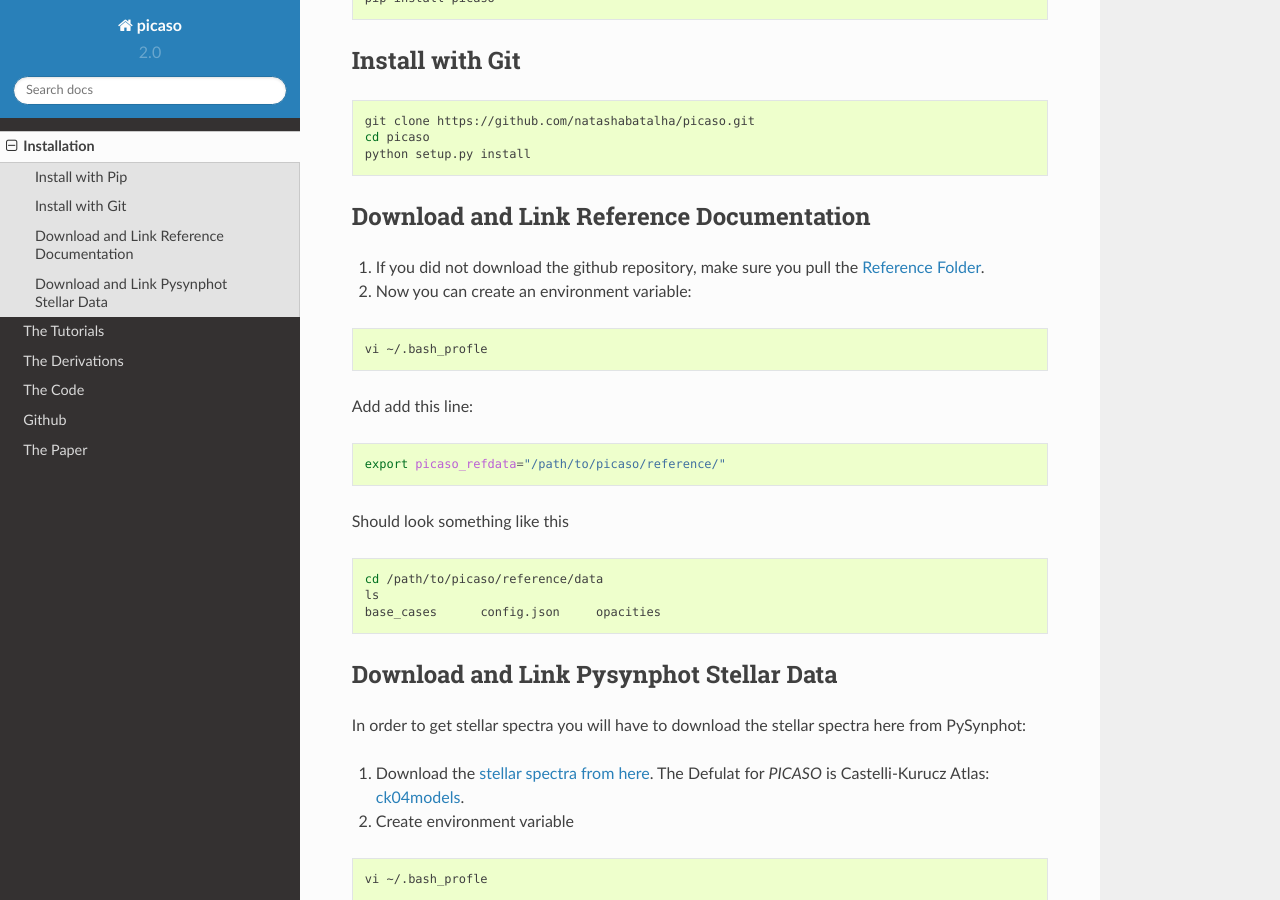
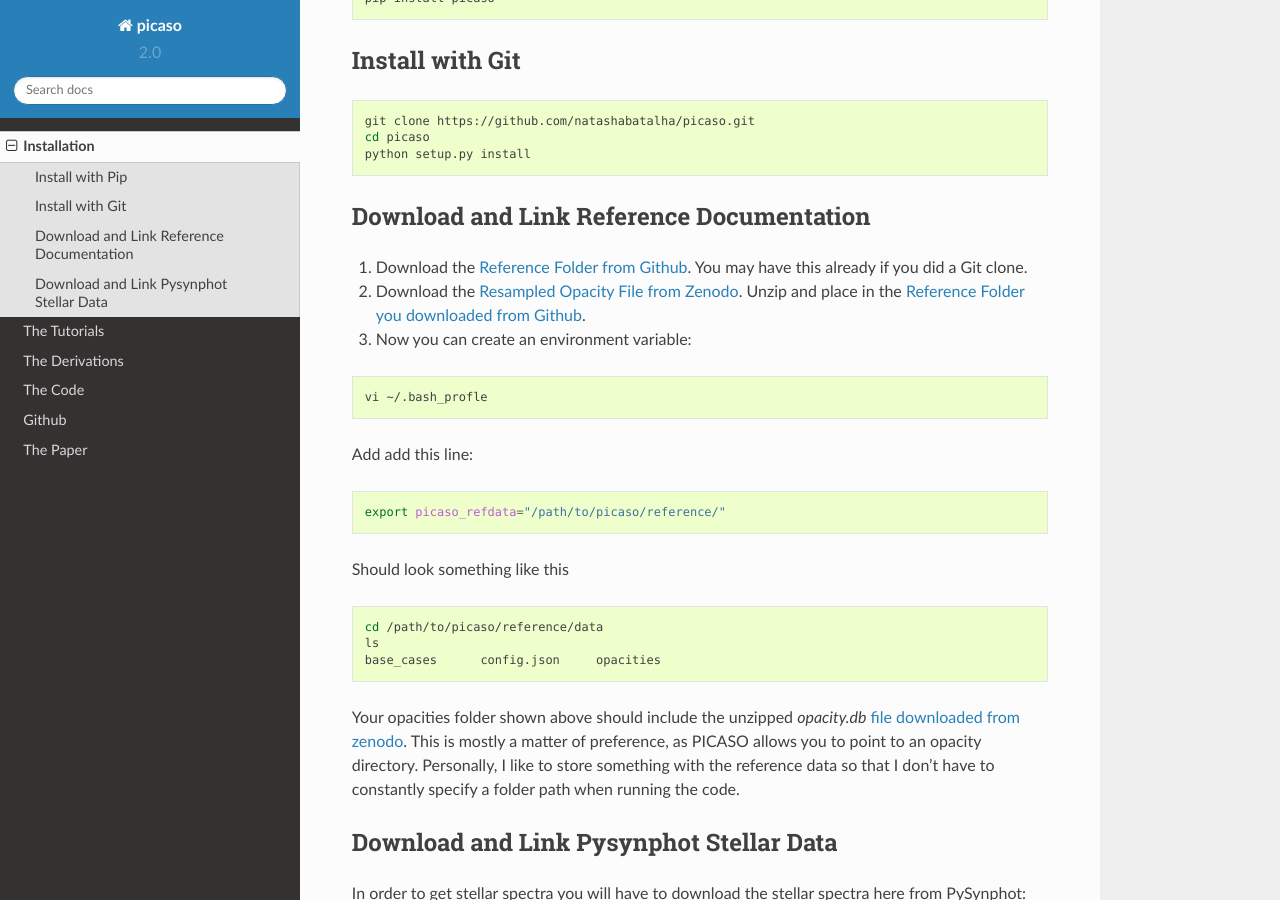
Before and after one commit to natashabatalha/picaso, a Sphinx documentation site: the page built from docs/installation.rst, in a window 1280 px wide and 900 px high, scrolled down 239 px. Built offline with Sphinx 7.4.7 and the Read the Docs theme 2.0.0, drawn with Linux system fonts in a browser that asks for light colours; pages that are not in the unit, such as notebooks, are missing from menus.

Commit message:
zenodo opacity link

```diff
--- a/docs/installation.rst
+++ b/docs/installation.rst
@@ -21,9 +21,11 @@
 Download and Link Reference Documentation
 -----------------------------------------
 
-1) If you did not download the github repository, make sure you pull the `Reference Folder <https://github.com/natashabatalha/picaso/tree/master/reference>`_.
+1) Download the `Reference Folder from Github <https://github.com/natashabatalha/picaso/tree/master/reference>`_. You may have this already if you did a Git clone.
 
-2) Now you can create an environment variable:
+2) Download the `Resampled Opacity File from Zenodo <https://doi.org/10.5281/zenodo.3759675>`_. Unzip and place in the `Reference Folder you downloaded from Github <https://github.com/natashabatalha/picaso/tree/master/reference>`_.
+
+3) Now you can create an environment variable:
 
 
 .. code-block:: bash
@@ -43,6 +45,8 @@
 	cd /path/to/picaso/reference/data
 	ls
 	base_cases	config.json	opacities
+
+Your opacities folder shown above should include the unzipped `opacity.db` `file downloaded from zenodo <https://doi.org/10.5281/zenodo.3759675>`_. This is mostly a matter of preference, as PICASO allows you to point to an opacity directory. Personally, I like to store something with the reference data so that I don't have to constantly specify a folder path when running the code.
 
 Download and Link Pysynphot Stellar Data
 ----------------------------------------
```
